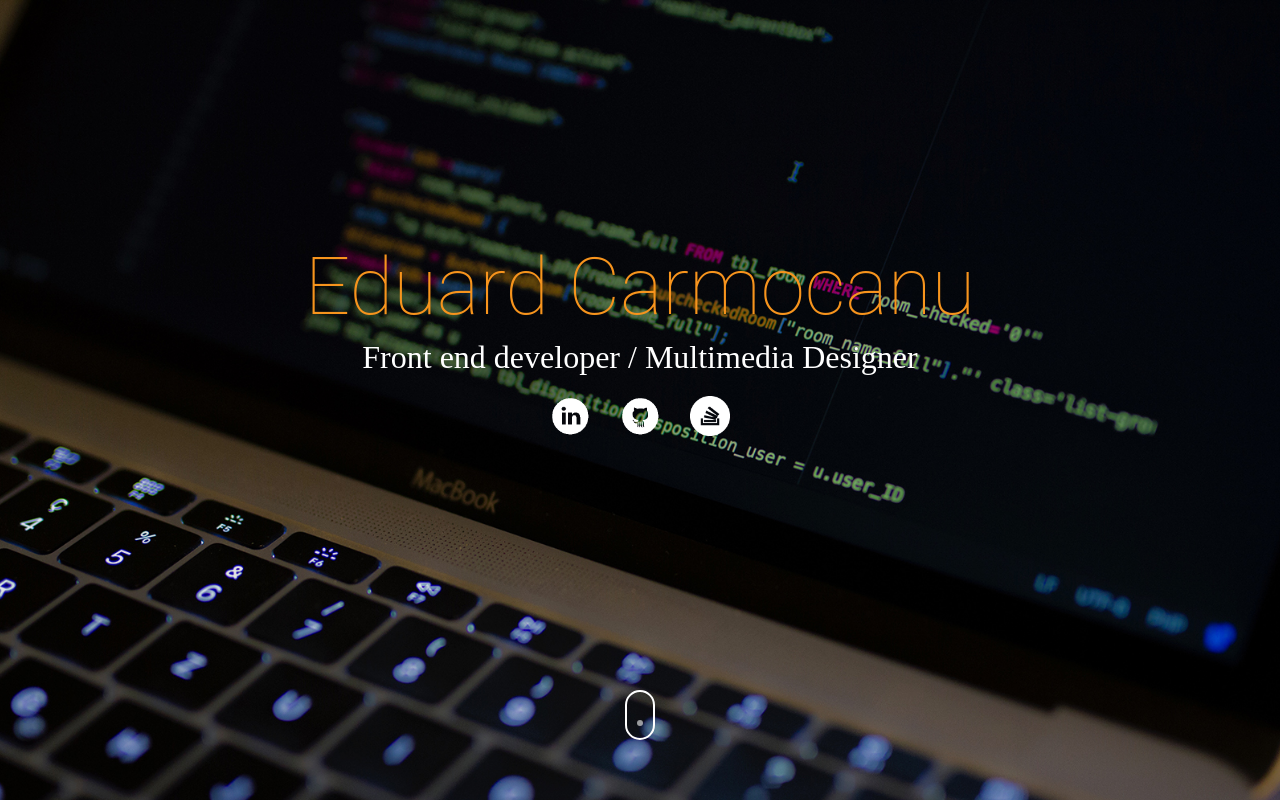
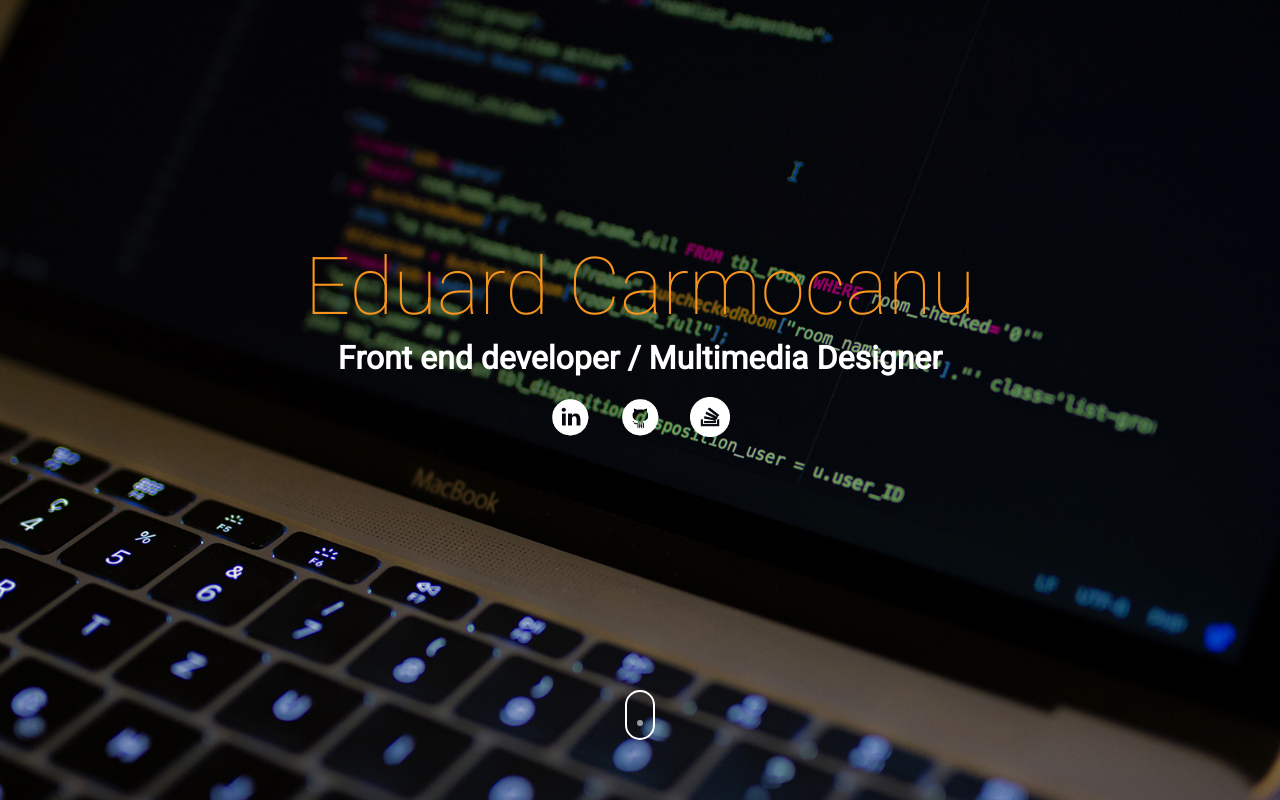
Before and after one commit to EduardCarmocanu/personal-portfolio, an Angular app: page / in a window 1280 px wide. Shown: the top 800 px of the page. Built offline with nearby package versions, Linux system fonts and the light colour scheme.

Commit message:
remove berlin font

```diff
--- a/src/app/contact/contact.component.scss
+++ b/src/app/contact/contact.component.scss
@@ -19,6 +19,7 @@ section {
 			padding: 15px 20px 15px 20px;
 			border: 1px solid $orange;
 			transition: all 0.2s ease-out;
+			margin-top: 20px;
 		}
 		.email-me-btn:hover {
 			background-color: $black;
--- a/src/app/landing/landing.component.scss
+++ b/src/app/landing/landing.component.scss
@@ -61,7 +61,7 @@ $orange: #f7941d;
 			margin: 5px;
 		}
 		h2 {
-			font-family: berlin;
+			font-weight: 600 !important;
 		}
 		h1 {
 			font-size: 5em;
--- a/src/sass/fonts.scss
+++ b/src/sass/fonts.scss
@@ -1,8 +1 @@
-@font-face {
-	font-family: 'berlin';
-	font-display: auto;
-	src: 'https://fonts.googleapis.com/css?family=Roboto:100,400';
-
-	font-weight: normal;
-	font-style: normal;
-}
+@import url('https://fonts.googleapis.com/css?family=Roboto:100,400');
--- a/src/styles.scss
+++ b/src/styles.scss
@@ -49,27 +49,27 @@ p {
 }
 h1 {
 	font-size: 4em;
-	font-weight: 100;
 }
 h2 {
 	font-size: 2.5em;
 }
 h1, h2{
 	font-family: 'Roboto', sans-serif;
+	font-weight: 100 !important;
 }
 
 h3 {
 	font-size: 1.3em;
 }
 h3, h4 {
-	font-family: 'berlin';
+	font-family: roboto;
 }
 h6 {
 	font-family: roboto;
 
 }
 h1, h2, h3, h4, h5, h6 {
-	font-weight: 100;
+	font-weight: 600;
 }
 .text-center{
 	text-align: center;
@@ -107,7 +107,7 @@ h1, h2, h3, h4, h5, h6 {
 	color: $orange;
 }
 .berlin {
-	font-family: 'berlin';
+	font-weight: 600
 }
 .highlight-bold {
 	color: $orange;
@@ -141,12 +141,13 @@ h1, h2, h3, h4, h5, h6 {
 .btn {
 	padding: 15px;
 	width: 130px;
-	font-family: berlin;
+	font-weight: 600;
 	font-size: 1.5em;
 	margin: 10px;
 	margin-top: 30px;
 	font-style: normal;
 	text-align: center;
+	font-family: roboto;
 }
 // END BUTTONS
 .profile-wrapper {
```
